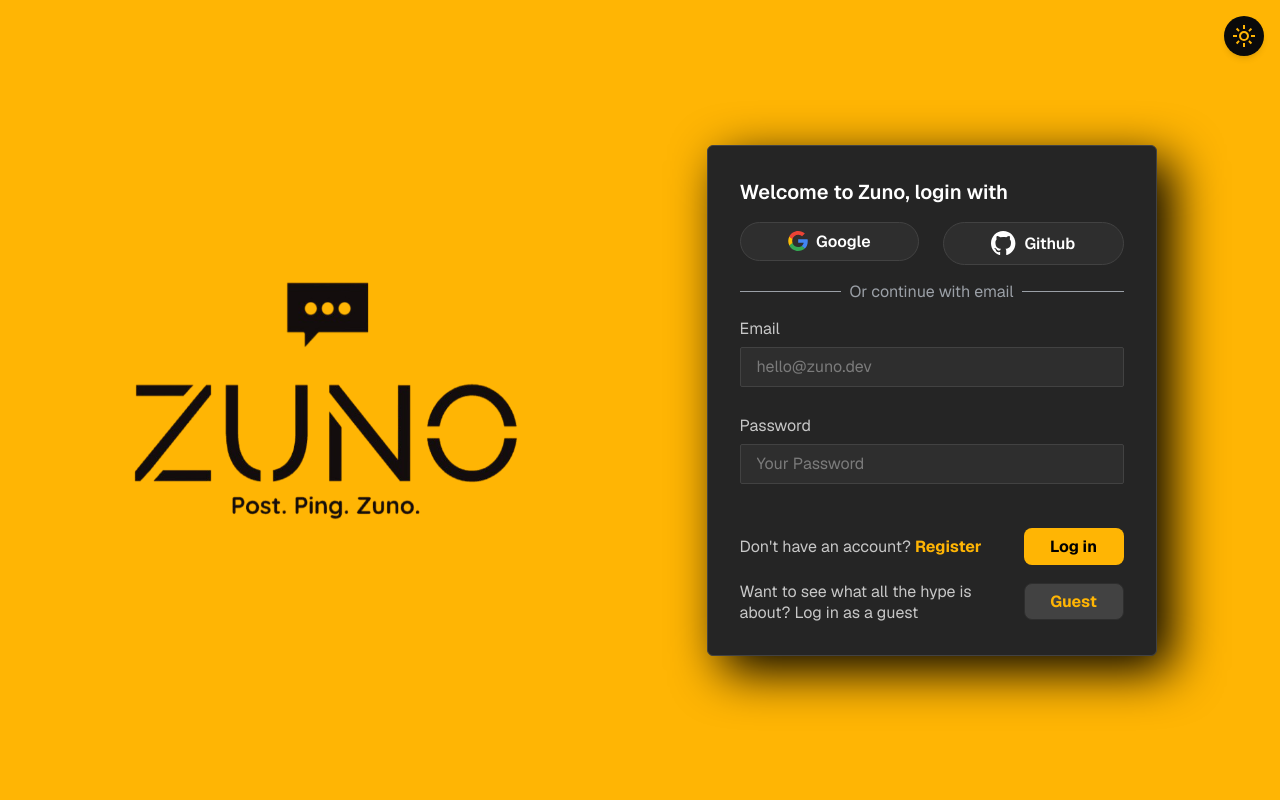
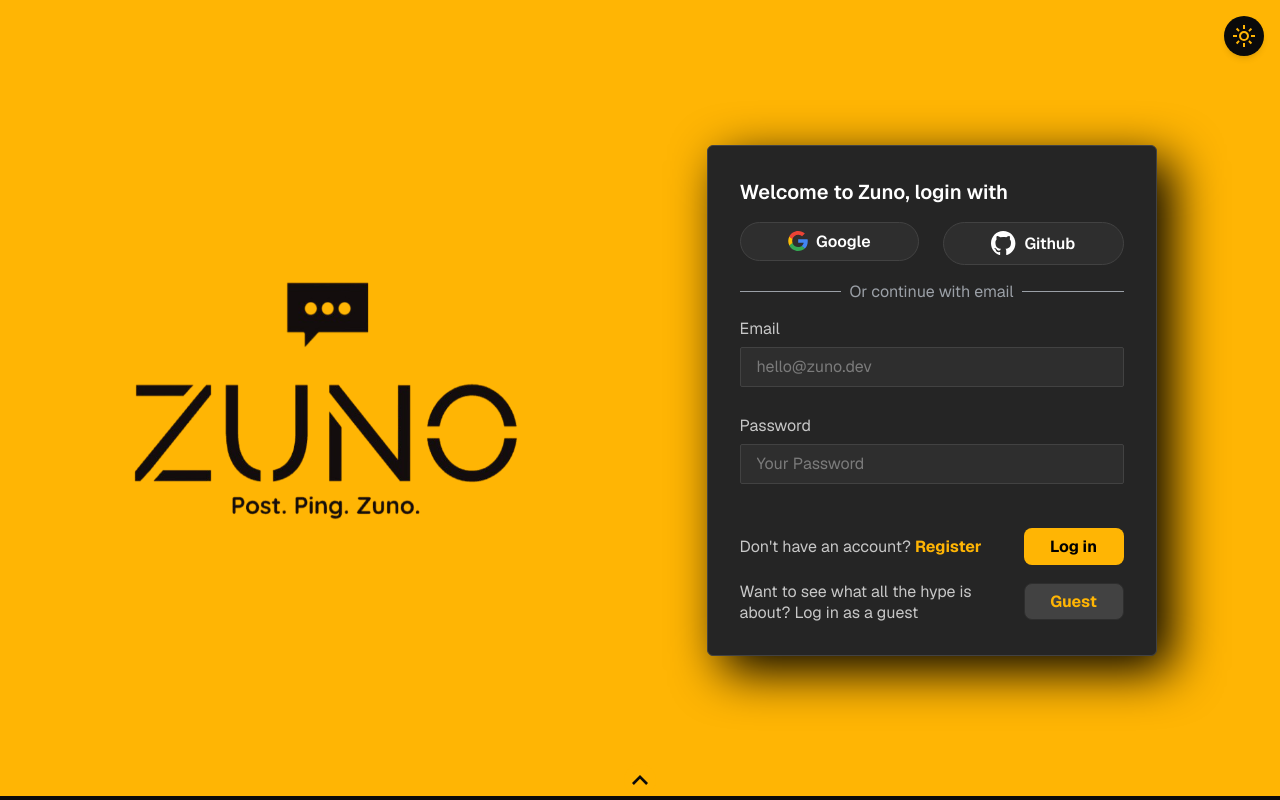
Before and after one commit to Damon-Thomas/Social-Media-Site, a Next.js app: page / in a window 1280 px wide. Built offline with nearby package versions, Linux system fonts and the light colour scheme; no server answers.

Commit message:
feat: add footer component with animated chevron and transition effects, update auth form button type

```diff
--- a/app/globals.css
+++ b/app/globals.css
@@ -113,3 +113,36 @@ button:hover {
 .spin-animation {
   animation: spin 0.7s ease-in-out;
 }
+
+.rotate-180 {
+  transform: rotate(180deg);
+}
+
+.transition-all {
+  transition-property: all;
+}
+
+.duration-500 {
+  transition-duration: 500ms;
+}
+
+.ease-in-out {
+  transition-timing-function: cubic-bezier(0.4, 0, 0.2, 1);
+}
+
+@keyframes flip {
+  0% {
+    transform: perspective(400px) rotateX(0deg);
+  }
+  100% {
+    transform: perspective(400px) rotateX(180deg);
+  }
+}
+
+.flip-container {
+  perspective: 1000px;
+}
+
+.flip-vertical {
+  transition: transform 0.5s ease-in-out;
+}
--- a/app/layout.tsx
+++ b/app/layout.tsx
@@ -9,6 +9,8 @@ import sun from "../public/sun.svg";
 import moon from "../public/moon.svg";
 import Image from "next/image";
 import { useState, useEffect } from "react";
+import chevron from "../public/chevron-up.svg";
+import pchevron from "../public/chevron-primary.svg";
 
 const geistSans = Geist({
   variable: "--font-geist-sans",
@@ -73,6 +75,66 @@ function ThemeSwitcher() {
   );
 }
 
+function Footer() {
+  const [open, setOpen] = useState(false);
+  const { theme } = useTheme();
+  const [mounted, setMounted] = useState(false);
+
+  // Add useEffect to handle client-side mounting
+  useEffect(() => {
+    setMounted(true);
+  }, []);
+
+  if (!mounted) {
+    return (
+      <footer
+        className={`fixed ${
+          open ? "translate-y-0" : "translate-y-12"
+        } bottom-0 w-screen bg-[var(--rbackground)] p-4 transition-all duration-500 ease-in-out`}
+      >
+        {/* Placeholder content */}
+      </footer>
+    );
+  }
+
+  return (
+    <footer
+      className={`fixed ${
+        open ? "translate-y-0" : "translate-y-12"
+      } bottom-0 w-screen bg-[var(--rbackground)] p-4 transition-all duration-500 ease-in-out`}
+    >
+      <div className="relative flex justify-center h-full w-full">
+        <div className="absolute -top-8 transform -translate-y-1/2">
+          <div
+            onClick={() => setOpen(!open)}
+            className="cursor-pointer bg-[var(--background)] rounded-full p-1 w-8 h-8 flex items-center justify-center"
+            style={{ perspective: "1000px" }}
+          >
+            <Image
+              src={theme === "light" ? chevron : pchevron}
+              alt="Open Footer"
+              width={16}
+              height={16}
+              className={open ? "flip-vertical-active" : ""}
+              style={{
+                transition: "transform 0.5s ease-in-out",
+                transformStyle: "preserve-3d",
+                backfaceVisibility: "visible",
+                transform: open ? "rotateX(180deg)" : "rotateX(0deg)",
+              }}
+            />
+          </div>
+        </div>
+        <div className="flex justify-center items-center">
+          <p className="text-sm text-[var(--background)]">
+            © {new Date().getFullYear()} Zuno. All rights reserved.
+          </p>
+        </div>
+      </div>
+    </footer>
+  );
+}
+
 export default function RootLayout({
   children,
 }: Readonly<{
@@ -91,8 +153,9 @@ export default function RootLayout({
         className={`${geistSans.variable} ${geistMono.variable} antialiased`}
       >
         <ThemeProvider defaultTheme="light" enableSystem={false}>
+          <ThemeSwitcher />
           {children}
-          <ThemeSwitcher />
+          <Footer />
         </ThemeProvider>
       </body>
     </html>
--- a/app/page.tsx
+++ b/app/page.tsx
@@ -48,7 +48,6 @@ export default function Home() {
         </div>
         <AuthForm />
       </main>
-      <footer className="row-start-3 flex gap-[24px] flex-wrap items-center justify-center"></footer>
     </div>
   );
 }
--- a/app/ui/auth-form.tsx
+++ b/app/ui/auth-form.tsx
@@ -124,7 +124,7 @@ export default function AuthForm() {
             <button
               className=" py-2 flex items-center justify-center px-4 w-[100px] h-[36.5px] rounded-lg font-bold border-1 border-[var(--grey)] text-[var(--primary)] bg-[var(--greyRing)] "
               disabled={pending}
-              type="submit"
+              type="button"
             >
               Guest
             </button>
```
Also changed, not shown: public/chevron-primary.svg (added), public/chevron-up.svg (added).
